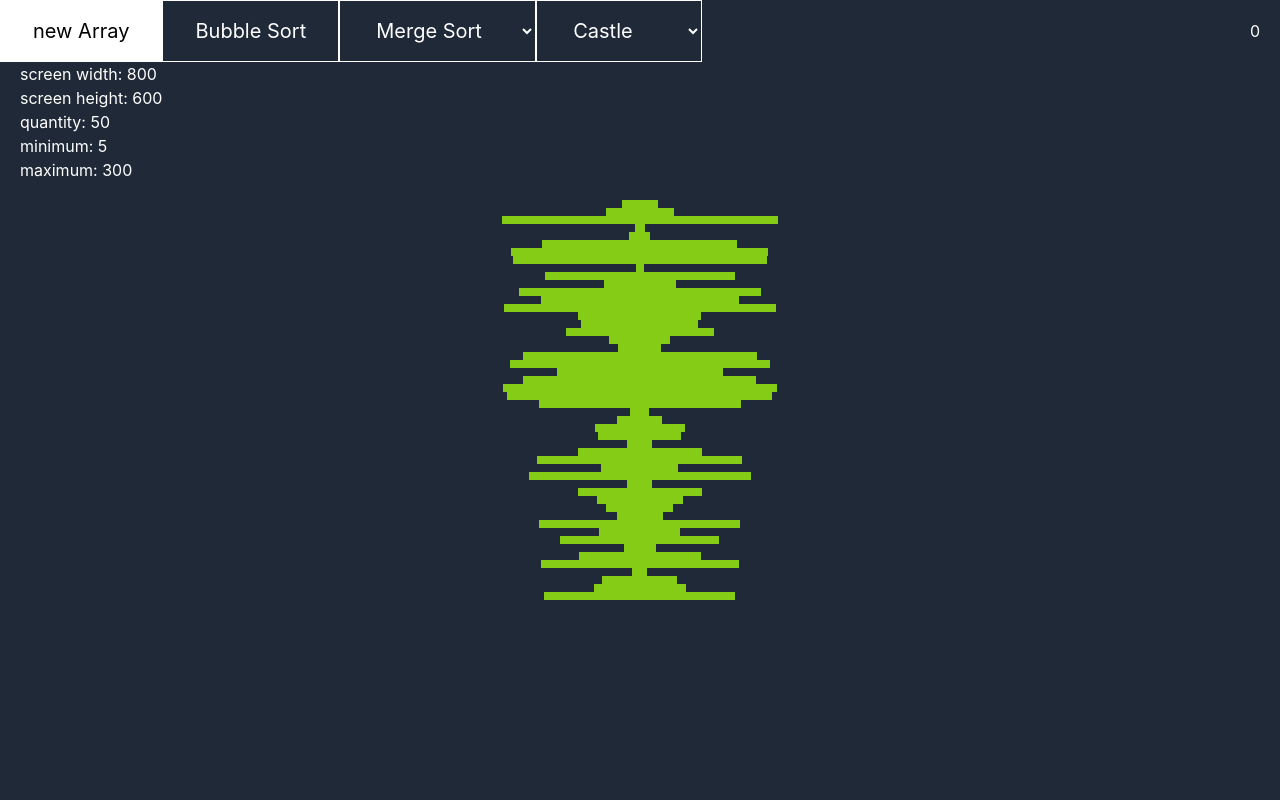
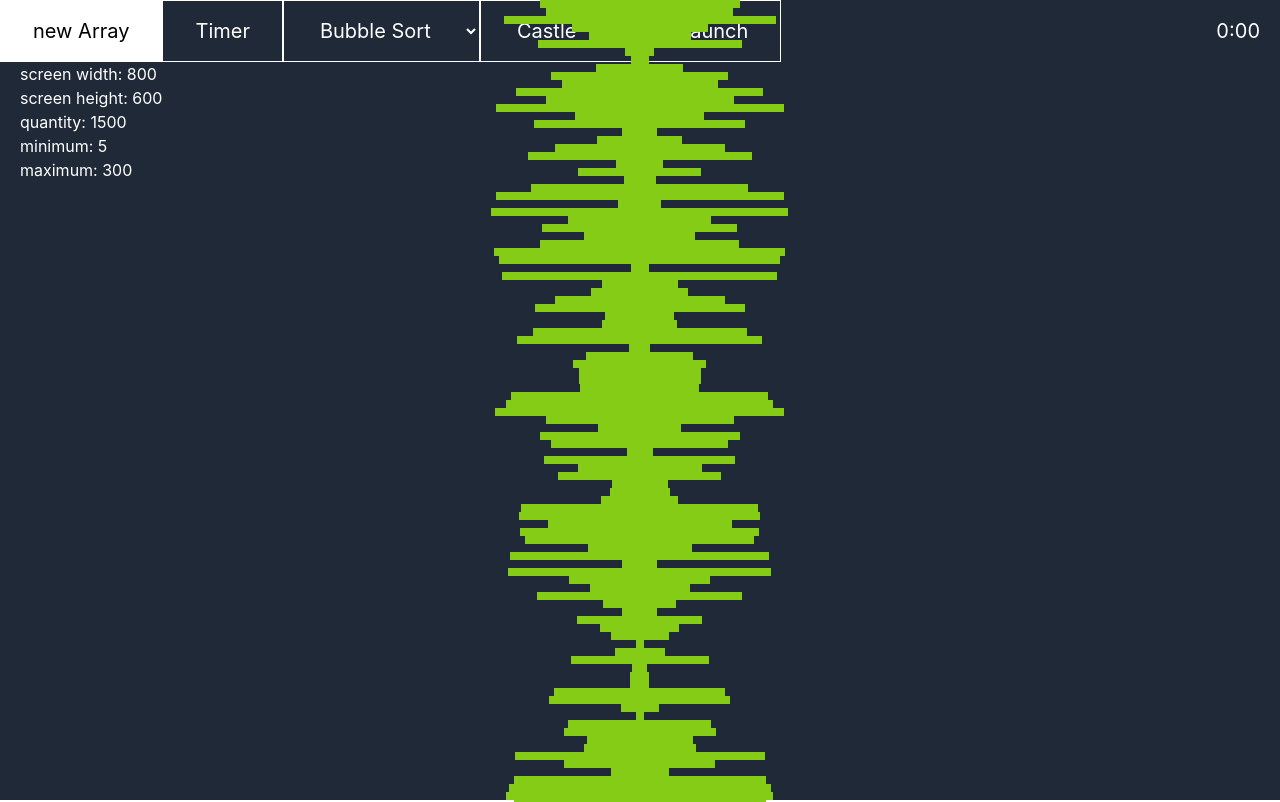
Before and after one commit to kevin-martins/sort-algorithme, a React (Create React App) app: page / in a window 1280 px wide. Shown: the top 802 px of the page. Built offline with nearby package versions, Linux system fonts and the light colour scheme.

Commit message:
feat: add timer

```diff
--- a/src/components/App.tsx
+++ b/src/components/App.tsx
@@ -18,17 +18,28 @@ export const App = () => {
   const max = useAppSelector(state => state.sort.max)
   const [array, setArray] = useState(generateArray(size, min, max))
   // const timer = useAppSelector(state => state.sort.timer)
-  const [timer, setTimer] = useState<number>(0)
+  const [time, setTime] = useState<{ sec: number, mili: number }>({ sec: 0, mili: 0 })
+  const [sort, setSort] = useState<SortType>(SortType.Bubble)
+  const [startTimer, setStatTimer] = useState(false)
   const dispatch = useAppDispatch()
 
   const handleSort = (e: any) => {
-    console.log(e.target.value, SortType.Bubble)
-    // const sort: number = e.target.value
-    if (e.target.value as number === SortType.Bubble) {
-      console.log('here')
-      setArray(bubbleSort(array))
+    setTime((current) => { return { ...current, sec: 0, mili: 0 }})
+    setSort(e.target.value as SortType)
+  }
+
+  useEffect(() => {
+    if (startTimer) {
+      const timer = setInterval(() => {
+        if (time.mili > 98)
+          setTime((current) => { return { ...current, sec: current.sec++, mili: 0 }})
+        else
+          setTime((current) => { return { ...current, mili: current.mili++ }})
+      }, 10)
+      return () => clearInterval(timer)
     }
-  }
+    return
+  }, [startTimer])
 
   return (
     <div className="relative bg-gray-800 h-screen">
@@ -36,7 +47,8 @@ export const App = () => {
         <button
           type="button"
           onClick={() => {
-            setTimer(0.00)
+            setTime((current) => { return { ...current, sec: 0, mili: 0 }})
+            setStatTimer(false)
             setArray(generateArray(size, min, max))
           }}
           className='text-white text-xl border-[1px] border-white px-8 py-4 hover:bg-white hover:text-black'
@@ -46,27 +58,22 @@ export const App = () => {
         <button
           type="button"
           onClick={() => {
-            // dispatch(startTimer)
-            setTimer(Date.now() / 1000)
-            setArray(bubbleSort(array))
-            setTimer((current) => Date.now() / 1000 - current)
-            // dispatch(stopTimer)
+            setStatTimer((current) => {return !current})
           }}
           className='text-white text-xl border-[1px] border-white px-8 py-4 hover:bg-white hover:text-black'
         >
-          Bubble Sort
+          Timer
         </button>
         <select
-          // value=''
-          defaultValue="bubble"
+          // defaultValue="bubble"
           name='sot-algorithme'
           className='text-white bg-gray-800 text-xl border-[1px] border-white px-8 py-4 hover:bg-white hover:text-black'
           onChange={handleSort}
         >
+          <option value={SortType.Bubble}>Bubble Sort</option>
           <option value={SortType.Merge}>Merge Sort</option>
           <option value={SortType.Quick}>Quick Sort</option>
           <option value={SortType.Heap}>Heap Sort</option>
-          <option value={SortType.Bubble}>Bubble Sort</option>
         </select>
         <select
           // value=''
@@ -80,7 +87,21 @@ export const App = () => {
           <option value='growing'>Growing</option>
           <option value='sound'>Sound</option>
         </select>
-        <p className="text-white ml-auto mr-5 my-auto">{timer}</p>
+        <button
+          type="button"
+          onClick={async () => {
+            console.log(sort, SortType.Bubble.toString())
+            const date = Date.now() / 1000
+            if (sort === SortType.Bubble) {
+              setArray(await bubbleSort(array))
+              console.log((Date.now() / 1000) - date)
+            }
+          }}
+          className='text-white text-xl border-[1px] border-white px-8 py-4 hover:bg-white hover:text-black'
+        >
+          Launch
+        </button>
+        <p className="text-white ml-auto mr-5 my-auto text-xl">{time.sec}:{time.mili < 10 && '0'}{time.mili}</p>
       </div>
       <div className="text-white ml-5">
         <p>screen width: {window.screen.width}</p>
--- a/src/features/sort-slice.ts
+++ b/src/features/sort-slice.ts
@@ -12,7 +12,7 @@ export interface SortState {
 }
 
 const initialState: SortState = {
-  size: 50,
+  size: 1500,
   min: 5,
   max: 300,
   array: [],
--- a/src/helpers/helpers.ts
+++ b/src/helpers/helpers.ts
@@ -9,7 +9,7 @@ export const generateArray = (size: number, min: number = 5, max: number = 1000)
     return array
 }
 
-export const bubbleSort = (array: number[]): number[] => {
+export const bubbleSort = async (array: number[]): Promise<number[]> => {
     while (!isSorted(array)) {
         for (let i = 1; i < array.length; i++) {
             if (array[i - 1] > array[i])
```
